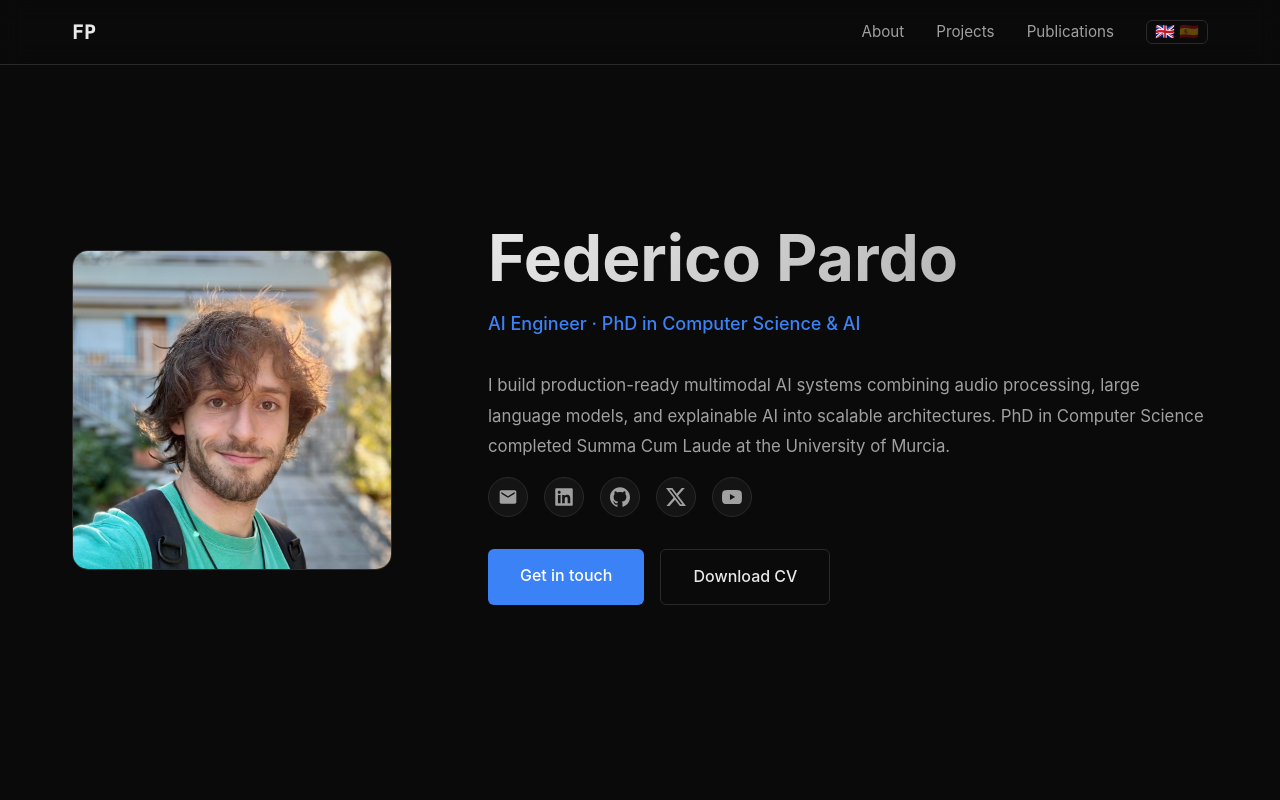
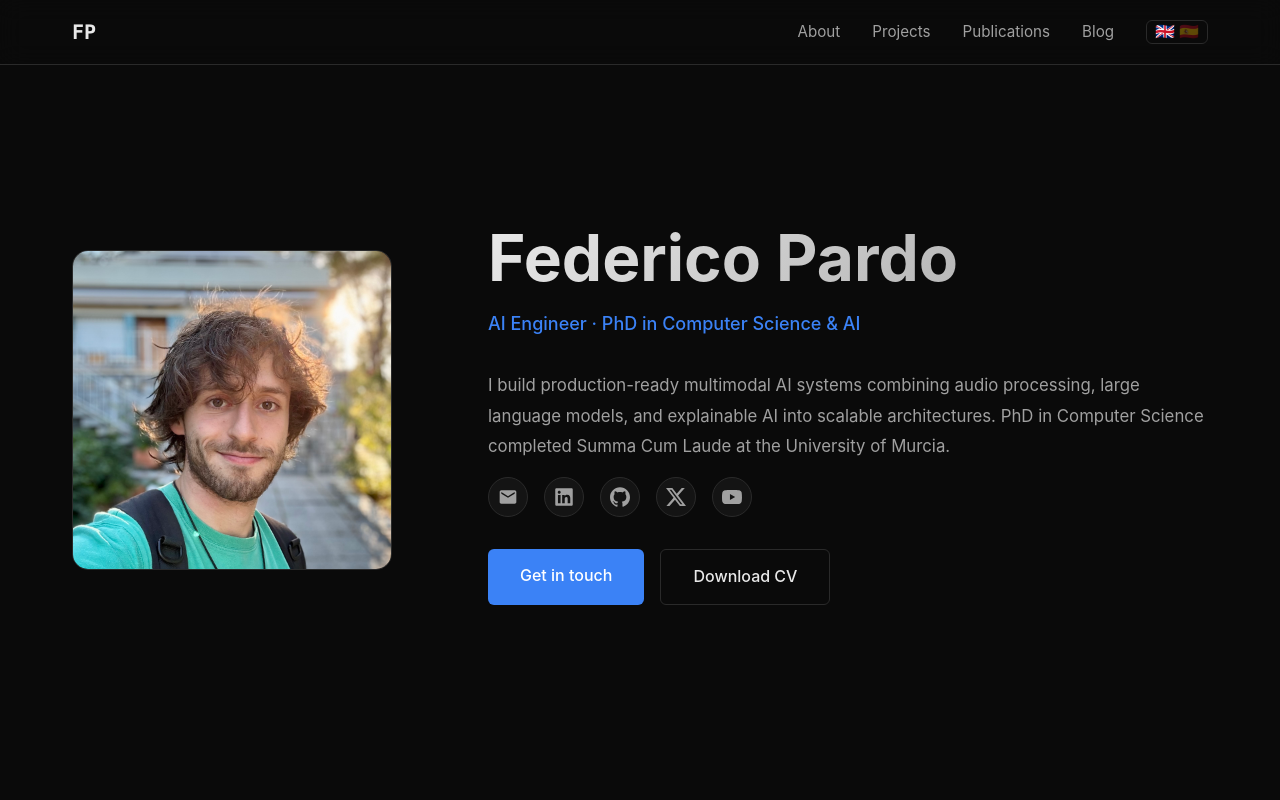
Before and after one commit to Fedeparg/fpardo-web, a React (Vite) app: page / in a window 1280 px wide. Shown: the top 800 px of the page. Built offline with nearby package versions, Linux system fonts and the light colour scheme.

Commit message:
feat: add blog to nav, routes, and i18n

```diff
--- a/src/App.jsx
+++ b/src/App.jsx
@@ -8,6 +8,8 @@ import AboutPage from './pages/AboutPage.jsx'
 import PublicationsPage from './pages/PublicationsPage.jsx'
 import ProjectsPage from './pages/ProjectsPage.jsx'
 import PhdProjectPage from './pages/projects/PhdProjectPage.jsx'
+import BlogPage from './pages/BlogPage.jsx'
+import BlogPostPage from './pages/BlogPostPage.jsx'
 
 function ScrollToTop() {
   const { pathname } = useLocation()
@@ -32,6 +34,8 @@ function App() {
         <Route path="/publications" element={<PublicationsPage />} />
         <Route path="/projects" element={<ProjectsPage />} />
         <Route path="/projects/phd" element={<PhdProjectPage />} />
+        <Route path="/blog" element={<BlogPage />} />
+        <Route path="/blog/:slug" element={<BlogPostPage />} />
       </Routes>
       <Footer />
     </>
--- a/src/components/Nav.jsx
+++ b/src/components/Nav.jsx
@@ -91,6 +91,7 @@ function Nav() {
               <NavLink to="/about" onClick={close}>{t('nav.about')}</NavLink>
               <NavLink to="/projects" onClick={close}>{t('nav.projects')}</NavLink>
               <NavLink to="/publications" onClick={close}>{t('nav.publications')}</NavLink>
+              <NavLink to="/blog" onClick={close}>{t('nav.blog')}</NavLink>
             </div>
 
             <div className="nav-end">
--- a/src/locales/en.json
+++ b/src/locales/en.json
@@ -3,6 +3,7 @@
     "about": "About",
     "projects": "Projects",
     "publications": "Publications",
+    "blog": "Blog",
     "open_menu": "Open navigation menu",
     "close_menu": "Close navigation menu"
   },
@@ -141,6 +142,16 @@
     },
     "back": "← Back to Projects"
   },
+  "blog": {
+    "title": "Blog",
+    "loading": "Loading...",
+    "error": "Failed to load posts.",
+    "empty": "No posts yet.",
+    "read_more": "Read more",
+    "back": "Back to blog",
+    "posted_on": "Posted on",
+    "tags_label": "Tags"
+  },
   "footer": {
     "copyright": "© {{year}} Federico Pardo.",
     "hosted": "Hosted on self-managed infrastructure",
--- a/src/locales/es.json
+++ b/src/locales/es.json
@@ -3,6 +3,7 @@
     "about": "Sobre mí",
     "projects": "Proyectos",
     "publications": "Publicaciones",
+    "blog": "Blog",
     "open_menu": "Abrir menú de navegación",
     "close_menu": "Cerrar menú de navegación"
   },
@@ -141,6 +142,16 @@
     },
     "back": "← Volver a Proyectos"
   },
+  "blog": {
+    "title": "Blog",
+    "loading": "Cargando...",
+    "error": "Error al cargar las entradas.",
+    "empty": "Aún no hay entradas.",
+    "read_more": "Leer más",
+    "back": "Volver al blog",
+    "posted_on": "Publicado el",
+    "tags_label": "Etiquetas"
+  },
   "footer": {
     "copyright": "© {{year}} Federico Pardo.",
     "hosted": "Alojada en infraestructura propia",
--- a/src/pages/BlogPostPage.jsx
+++ b/src/pages/BlogPostPage.jsx
@@ -23,7 +23,7 @@ export default function BlogPostPage() {
   return (
     <main className="page-container">
       <div className="blog-post-back">
-        <Link to="/blog">← {t('blog.back')}</Link>
+        <Link to="/blog">{'← '}{t('blog.back')}</Link>
       </div>
 
       {status === 'loading' && (
```
